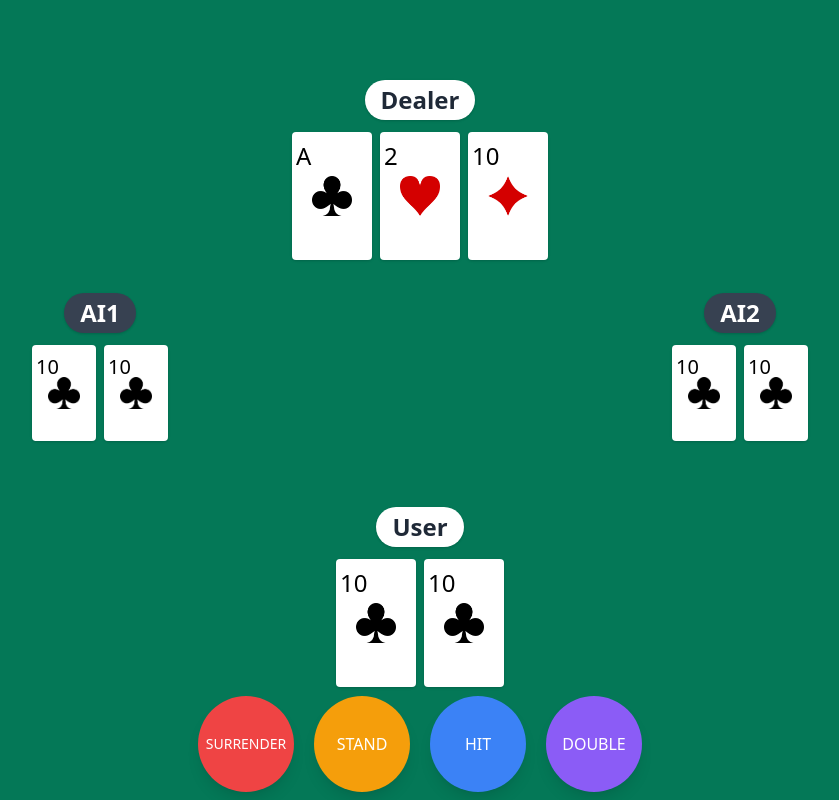
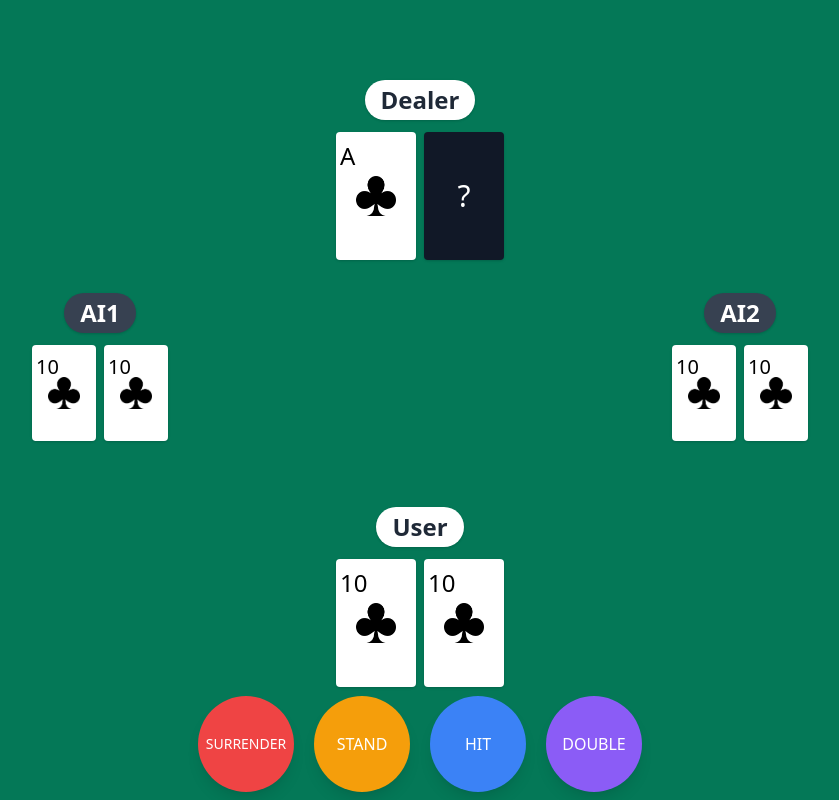
Before and after one commit to hiromu617/BlackJack, a website built with webpack: page index.html in a window 1280 px wide. Shown: the whole page, without its empty margins (220-1059 px from the left). Built offline with nearby package versions, Linux system fonts and the light colour scheme.

Commit message:
card design

```diff
--- a/index.html
+++ b/index.html
@@ -39,13 +39,8 @@
                   <img src="/img/club.png" class="h-10 m-auto" />
                   <span class="absolute top-0 left-1 text-2xl mt-2">A</span>
                 </div>
-                <div id="card" class="relative flex justify-center align-ceter w-20 h-32 bg-white rounded shadow text-center">
-                  <img src="/img/heart.png" class="h-10 m-auto" />
-                  <span class="absolute top-0 left-1 text-2xl mt-2">2</span>
-                </div>
-                <div id="card" class="relative flex justify-center align-ceter w-20 h-32 bg-white rounded shadow text-center">
-                  <img src="/img/diamond.png" class="h-10 m-auto" />
-                  <span class="absolute top-0 left-1 text-2xl mt-2">10</span>
+                <div id="card-turnover" class="relative flex justify-center align-ceter w-20 h-32 bg-gray-900 rounded shadow text-center">
+                  <p class="text-white text-3xl m-auto">?</p>
                 </div>
               </div>
             </div>
```
